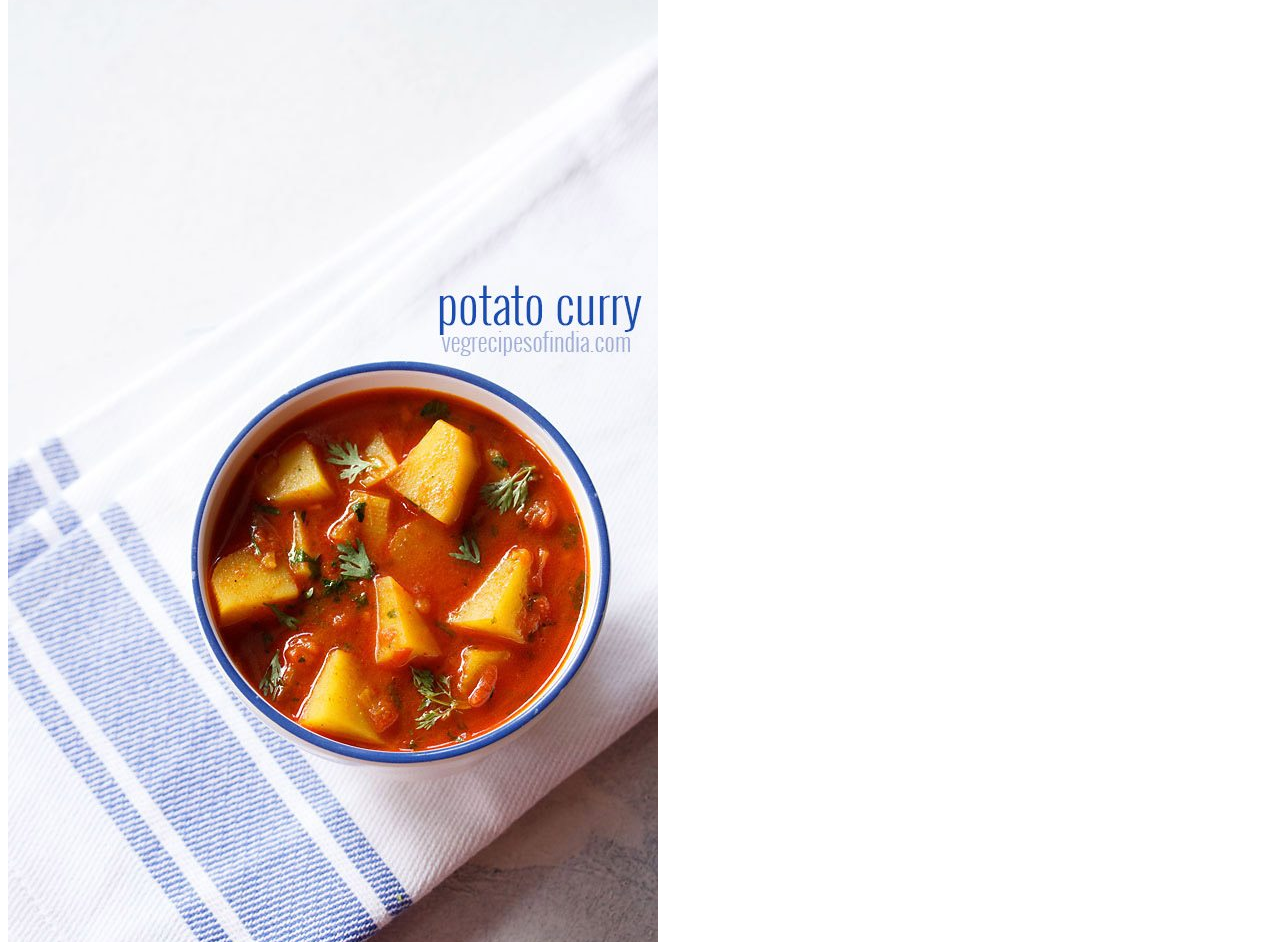
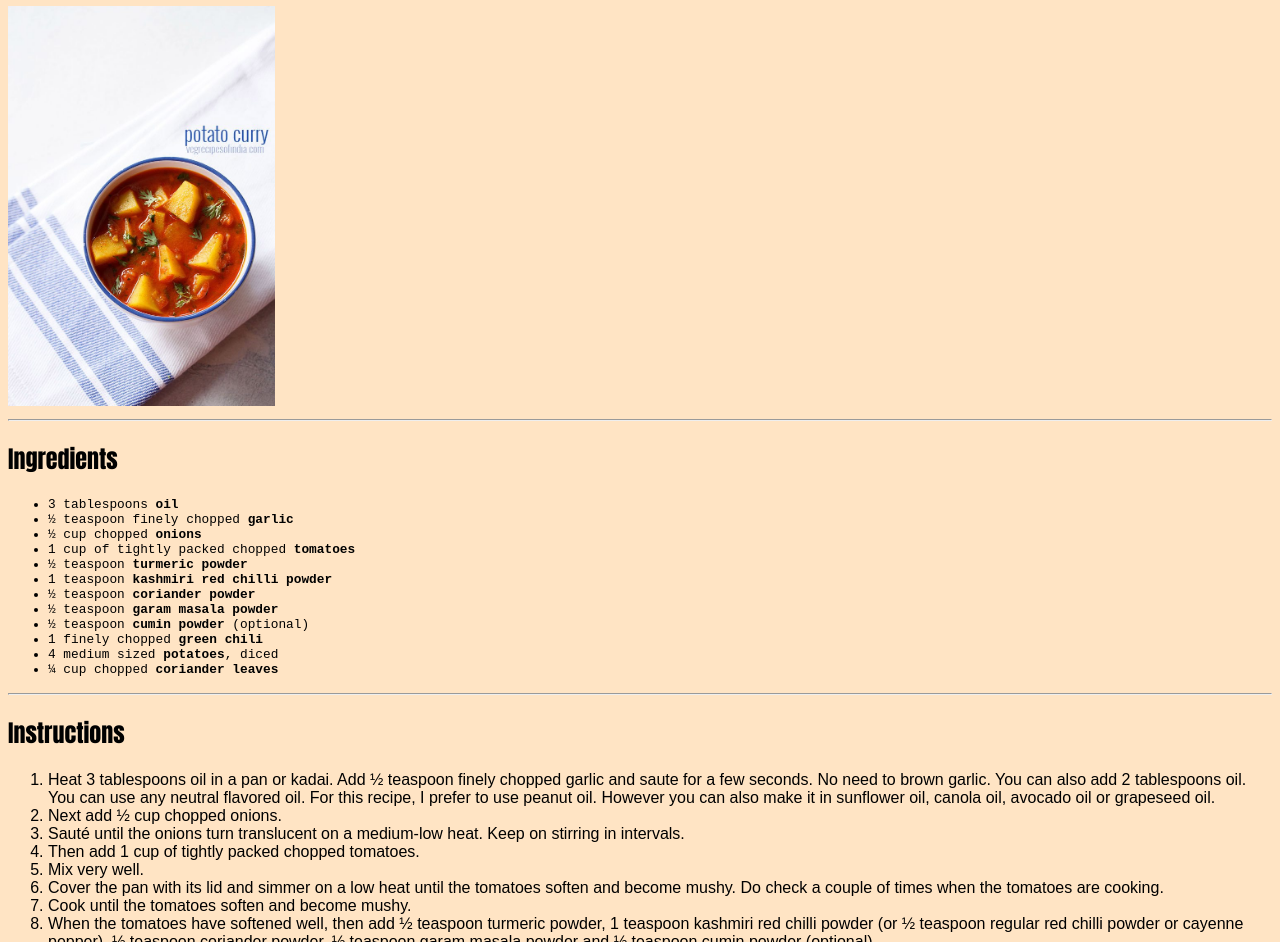
Before and after one commit to rsandles/odin-recipes, a plain HTML site: page aloo-curry.html in a window 1280 px wide. Shown: the part 86-1028 px from the top of the page. Drawn offline with Linux system fonts and the light colour scheme.

Commit message:
Add CSS styling to the site
- Basic background color
- Different fonts for ingredients and instructions
- Apply style to lasagna and aloo recipe

```diff
--- a/aloo-curry.html
+++ b/aloo-curry.html
@@ -2,6 +2,7 @@
 <html lang="en">
     <head>
         <meta charset="utf-8">
+        <link rel="stylesheet" href="./style/styles.css">
         <title>Aloo Curry Recipee</title>
     </head>
     <body>
--- /dev/null
+++ b/style/styles.css
@@ -0,0 +1,22 @@
+* {
+    background-color: bisque;
+    font-family: Impact, Haettenschweiler, 'Arial Narrow Bold', sans-serif;
+}
+
+img {
+    height: 400px;
+    width: auto;
+}
+
+ul strong {
+    font-family:'Courier New', Courier, monospace;
+}
+
+ul li {
+    font-family:'Courier New', Courier, monospace;
+    font-size: 0.8em;
+}
+
+ol li {
+    font-family: Arial, Helvetica, sans-serif;
+}
```
Also changed, not shown: index.html (+1 -0 lines), lasagna.html (+1 -0 lines).
